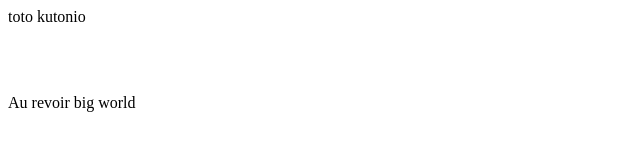
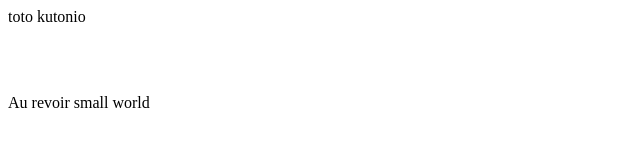
Before and after one commit to dpickel/formation-git-lyon, a plain HTML site: page index.html in a window 1280 px wide. Shown: the full height of the page, 0-640 px from the left. Drawn offline with Linux system fonts and the light colour scheme.

Commit message:
MaJ index.html

```diff
--- a/index.html
+++ b/index.html
@@ -14,7 +14,7 @@
 
 	<br></br>
 	<p>
-	Au revoir big world
+	Au revoir small world
 	</p>
 </body>
 </html>
```
